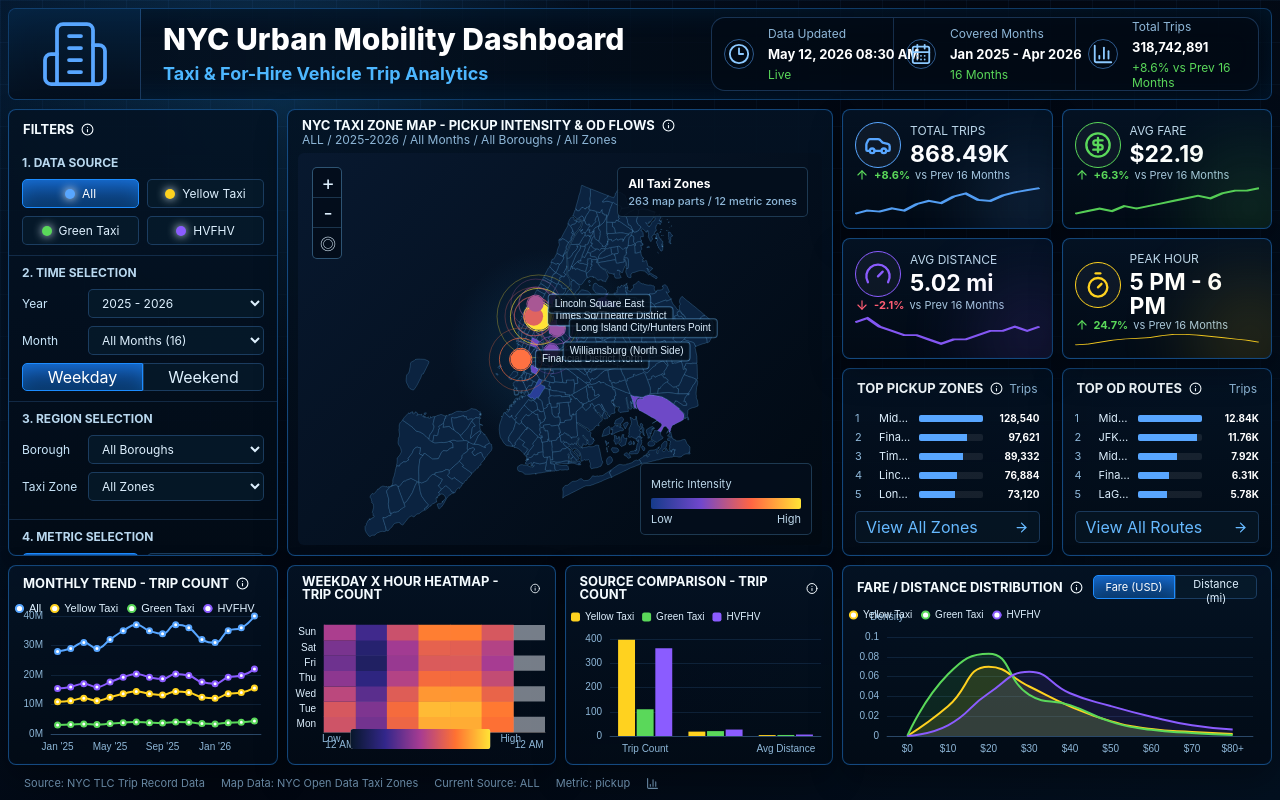
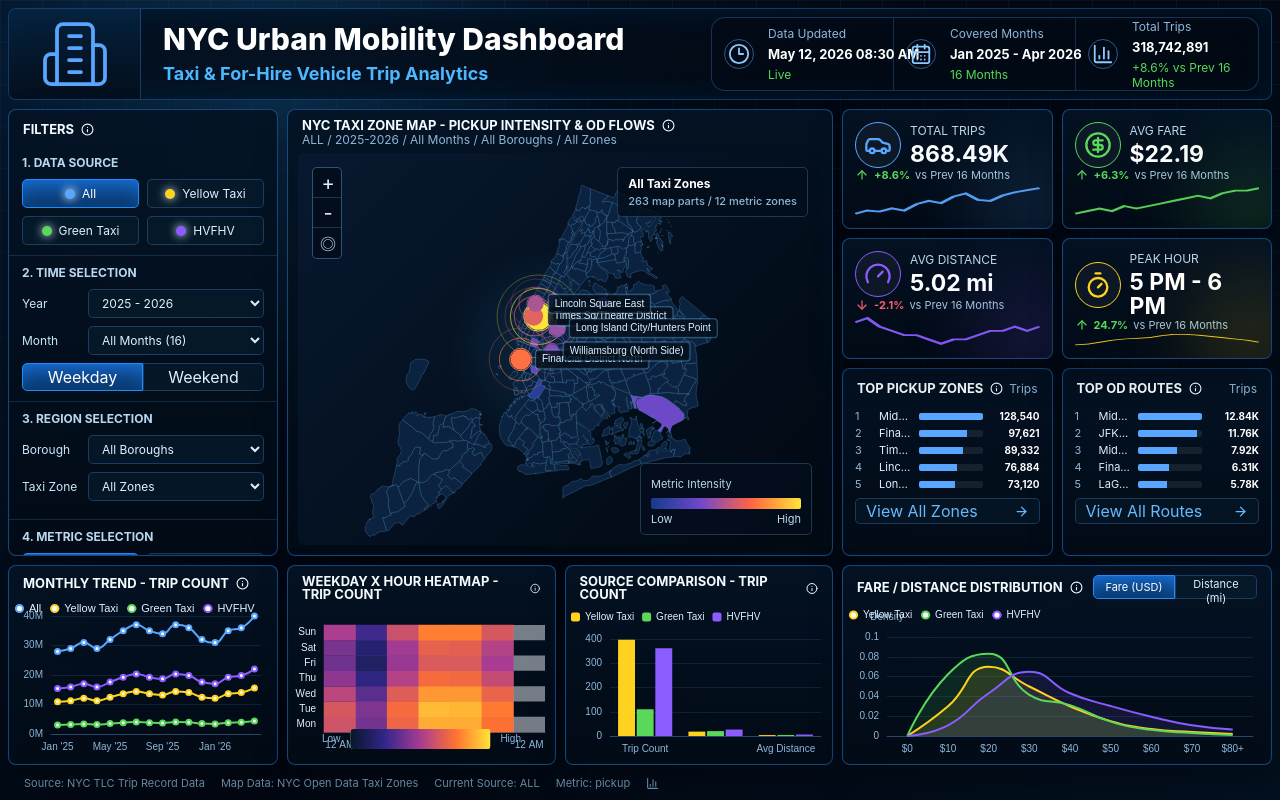
Before and after one commit to LuChron/nyc-mobility-dashboard, a React (Vite) app in the folder frontend/: page / in a window 1280 px wide. Built offline with nearby package versions, Linux system fonts and the light colour scheme.

Commit message:
修复排行面板小屏裁切

```diff
--- a/frontend/src/styles/global.css
+++ b/frontend/src/styles/global.css
@@ -812,11 +812,17 @@ select {
   }
 
   .ranking-list {
-    gap: 5px;
+    gap: 3px;
+    padding: 4px 12px 4px;
   }
 
   .ranking-list li {
     grid-template-columns: 17px minmax(0, 1fr) 64px 50px;
+  }
+
+  .link-button {
+    height: 26px;
+    margin: 3px 12px 8px;
   }
 }
 
```
